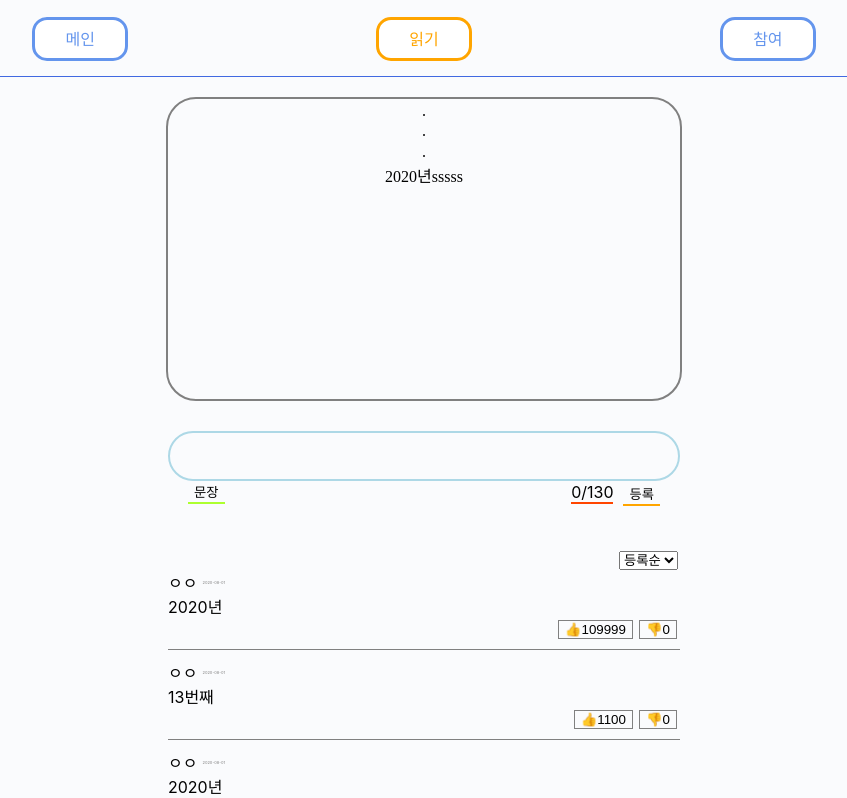
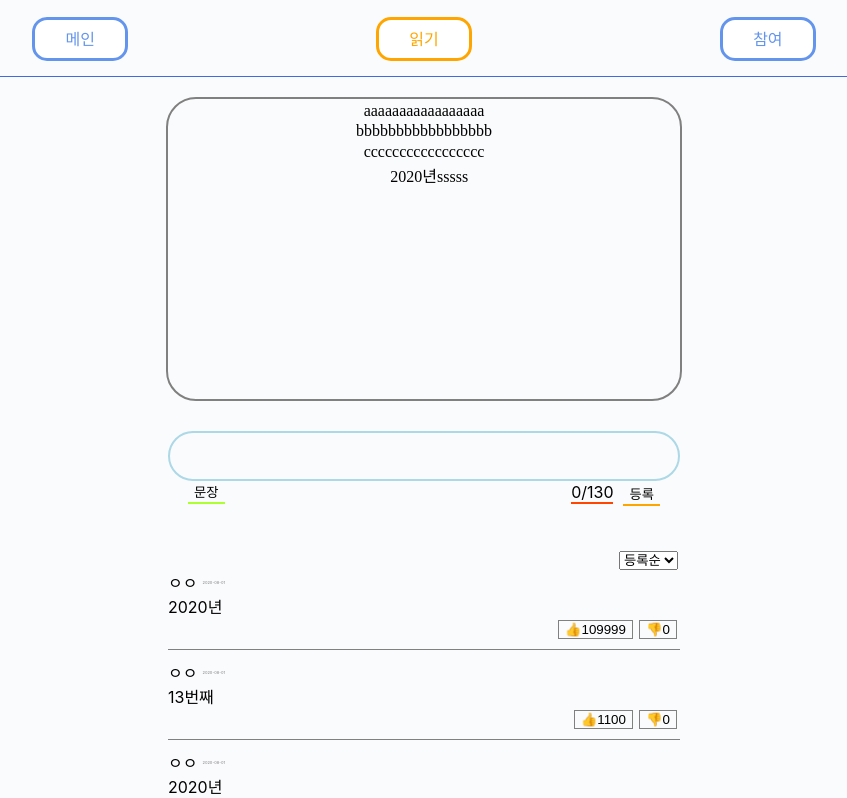
Before and after one commit to hagukin/BatonTouch, a React (Create React App) app in the folder frontend/: page /contribute in a window 1280 px wide. Shown: the top 798 px of the page, without its empty margins (216-1063 px from the left). Built offline with nearby package versions, Linux system fonts and the light colour scheme.

Commit message:
ReadSentenceArea css 애니메이션 추가

```diff
--- a/frontend/src/new_components/MainSection/Novel.css
+++ b/frontend/src/new_components/MainSection/Novel.css
@@ -1,4 +1,5 @@
 .Novel {
   margin-bottom: 100px;
+  overflow: hidden;
   overflow-y: auto;
 }
--- a/frontend/src/new_components/MainSection/ReadSentenceArea/ReadSentenceArea.css
+++ b/frontend/src/new_components/MainSection/ReadSentenceArea/ReadSentenceArea.css
@@ -8,5 +8,4 @@
 }
 
 
-
 @import url("https://fonts.googleapis.com/css2?family=Nanum+Pen+Script&display=swap");
--- a/frontend/src/new_components/MainSection/ReadSentenceArea/ReadSentenceArea.jsx
+++ b/frontend/src/new_components/MainSection/ReadSentenceArea/ReadSentenceArea.jsx
@@ -61,9 +61,9 @@ class ReadSentenceArea extends React.Component {
       // }
       return (
         <div className="ReadSentenceArea">
-          <Sentence text={"."} />
-          <Sentence text={"."} />
-          <Sentence text={"."} />
+          <Sentence text={"aaaaaaaaaaaaaaaaa"} />
+          <Sentence text={"bbbbbbbbbbbbbbbbb"} />
+          <Sentence text={"ccccccccccccccccc"} />
           {data.slice(data.length < this.props.show ? 0 : data.length - this.props.show).map((obj) => (
             <Sentence key={obj.id} text={obj.content} />
           ))}
--- a/frontend/src/new_components/MainSection/ReadSentenceArea/Sentence.css
+++ b/frontend/src/new_components/MainSection/ReadSentenceArea/Sentence.css
@@ -3,4 +3,45 @@
   margin: 2.5px auto;
   font-family: "Nanum Pen Script", cursive;
   word-wrap: break-word;
+
+  animation-name: novelSlidein;
+  animation-duration: 3s;
 }
+.Sentence:nth-child(1){
+  animation-name: novelSlidein;
+  animation-duration: 3s;
+  animation-delay: 0s;
+  animation-fill-mode: forwards;
+  visibility: hidden;
+}
+.Sentence:nth-child(2){
+  animation-name: novelSlidein;
+  animation-duration: 3s;
+  animation-delay: 1s;
+  animation-fill-mode: forwards;
+  visibility: hidden;
+}
+.Sentence:nth-child(3){
+  animation-name: novelSlidein;
+  animation-duration: 3s;
+  animation-delay: 2s;
+  animation-fill-mode: forwards;
+  visibility: hidden;
+}
+.Sentence:nth-child(4){
+  animation-name: novelSlidein;
+  animation-duration: 3s;
+  animation-delay: 3s;
+  animation-fill-mode: forwards;
+  visibility: hidden;
+}
+@keyframes novelSlidein {
+  from{
+    margin-left: 100%;
+    width: 300%;
+  }
+  to{
+    width: 100%;
+    visibility: visible;
+  }
+}
```
